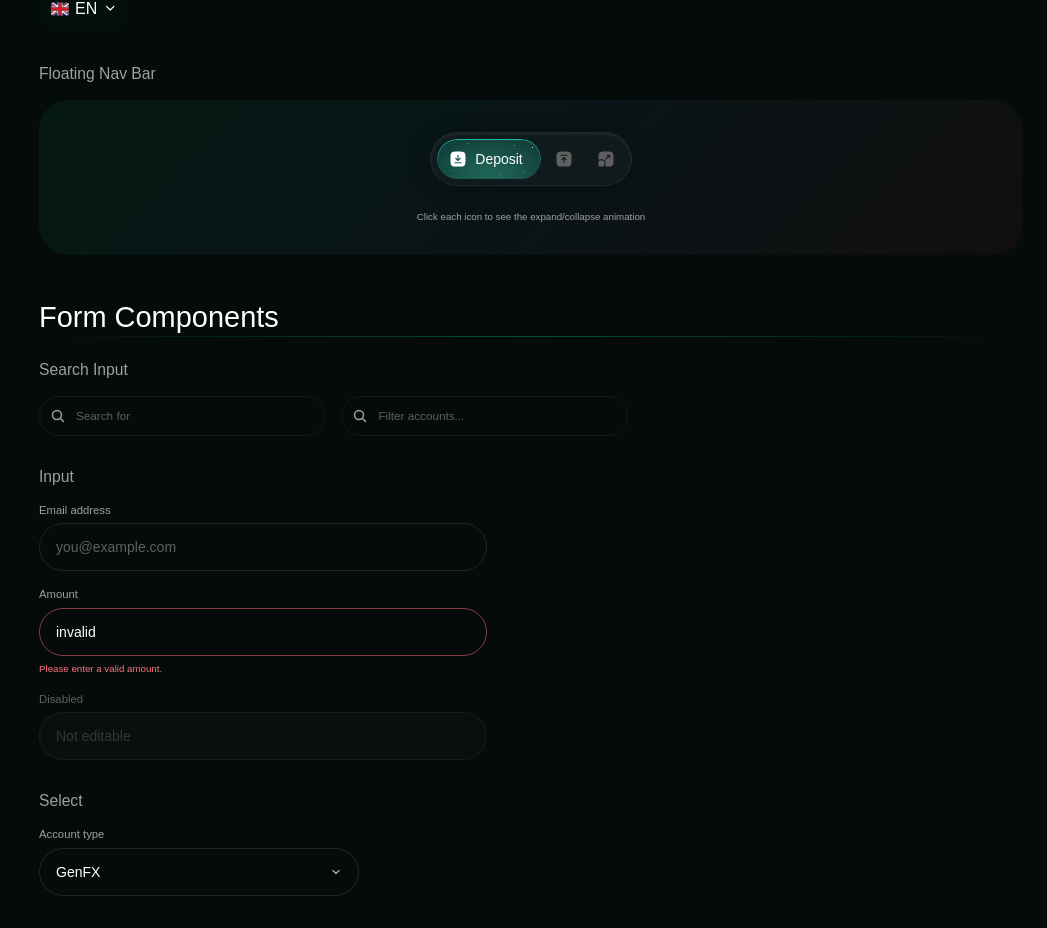
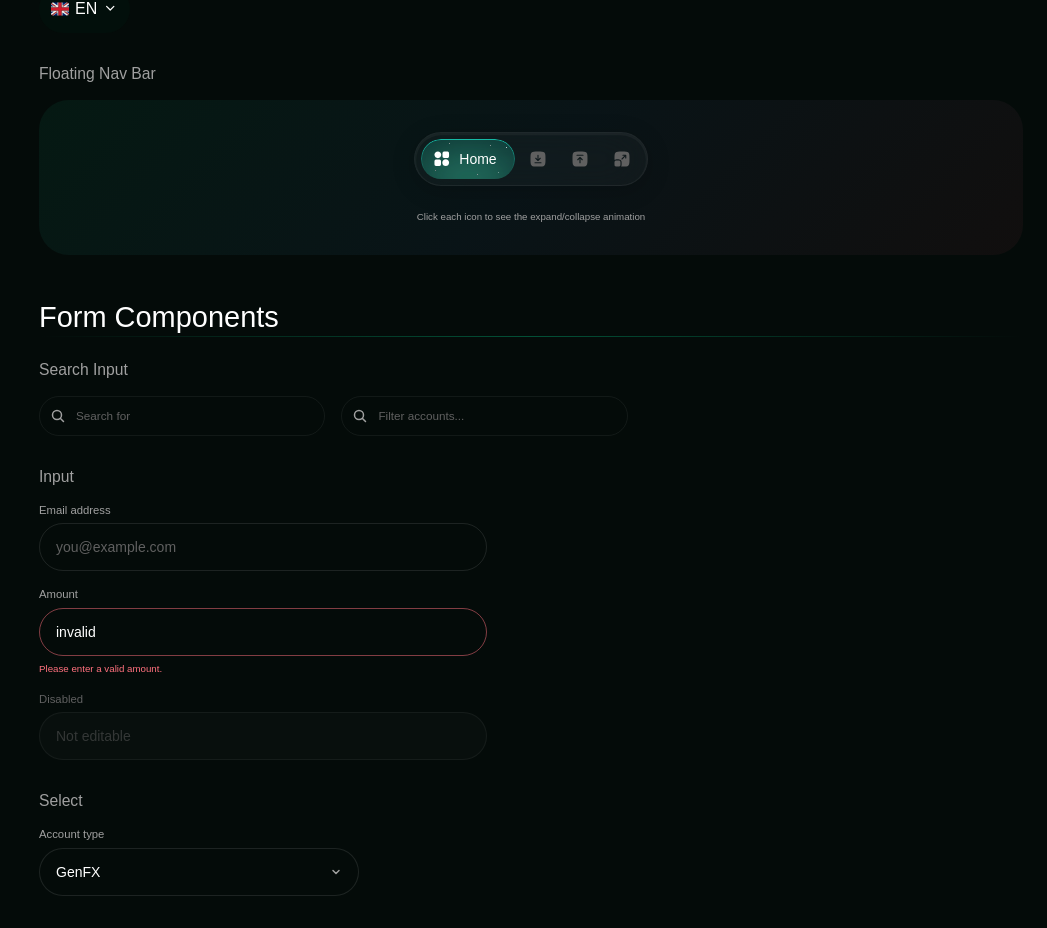
Before and after one commit to Mdx2025/GenesisFxDashboardMDX, a React (Vite) app: page /design-system in a window 1280 px wide. Shown: the part 3392-4320 px from the top of the page, without its empty margins (233-1280 px from the left). Built offline with nearby package versions, Linux system fonts and the light colour scheme; a web font is replaced by a local one.

Commit message:
feat: add Home option to FloatingNavBar with grid icon

```diff
--- a/src/components/ui/FloatingNavBar.tsx
+++ b/src/components/ui/FloatingNavBar.tsx
@@ -6,6 +6,17 @@ interface FloatingNavItem {
 }
 
 const defaultItems: FloatingNavItem[] = [
+  {
+    label: 'Home',
+    icon: (
+      <svg width="18" height="18" viewBox="0 0 21 21" fill="none" aria-hidden="true">
+        <path fillRule="evenodd" clipRule="evenodd" d="M1.70312 5.65366C1.70312 3.47238 3.4714 1.7041 5.65268 1.7041C7.83396 1.7041 9.60224 3.47238 9.60224 5.65366C9.60224 7.83494 7.83396 9.60321 5.65268 9.60321C3.4714 9.60321 1.70312 7.83494 1.70312 5.65366Z" fill="currentColor"/>
+        <path fillRule="evenodd" clipRule="evenodd" d="M10.8495 14.8C10.8495 12.6187 12.6177 10.8504 14.799 10.8504C16.9803 10.8504 18.7486 12.6187 18.7486 14.8C18.7486 16.9813 16.9803 18.7496 14.799 18.7496C12.6177 18.7496 10.8495 16.9813 10.8495 14.8Z" fill="currentColor"/>
+        <path d="M1.70312 14.9143C1.70312 13.1064 1.70312 12.2024 2.26478 11.6408C2.82644 11.0791 3.73041 11.0791 5.53835 11.0791C7.3463 11.0791 8.25027 11.0791 8.81192 11.6408C9.37358 12.2024 9.37358 13.1064 9.37358 14.9143C9.37358 16.7223 9.37358 17.6262 8.81192 18.1879C8.25027 18.7496 7.3463 18.7496 5.53835 18.7496C3.73041 18.7496 2.82644 18.7496 2.26478 18.1879C1.70312 17.6262 1.70312 16.7223 1.70312 14.9143Z" fill="currentColor"/>
+        <path d="M11.0781 5.53933C11.0781 3.73139 11.0781 2.82741 11.6398 2.26576C12.2014 1.7041 13.1054 1.7041 14.9134 1.7041C16.7213 1.7041 17.6253 1.7041 18.1869 2.26576C18.7486 2.82741 18.7486 3.73139 18.7486 5.53933C18.7486 7.34727 18.7486 8.25124 18.1869 8.8129C17.6253 9.37456 16.7213 9.37456 14.9134 9.37456C13.1054 9.37456 12.2014 9.37456 11.6398 8.8129C11.0781 8.25124 11.0781 7.34727 11.0781 5.53933Z" fill="currentColor"/>
+      </svg>
+    ),
+  },
   {
     label: 'Deposit',
     icon: (
```
Also changed, not shown: 3 other files (tests, documents, lock files or other folders).
